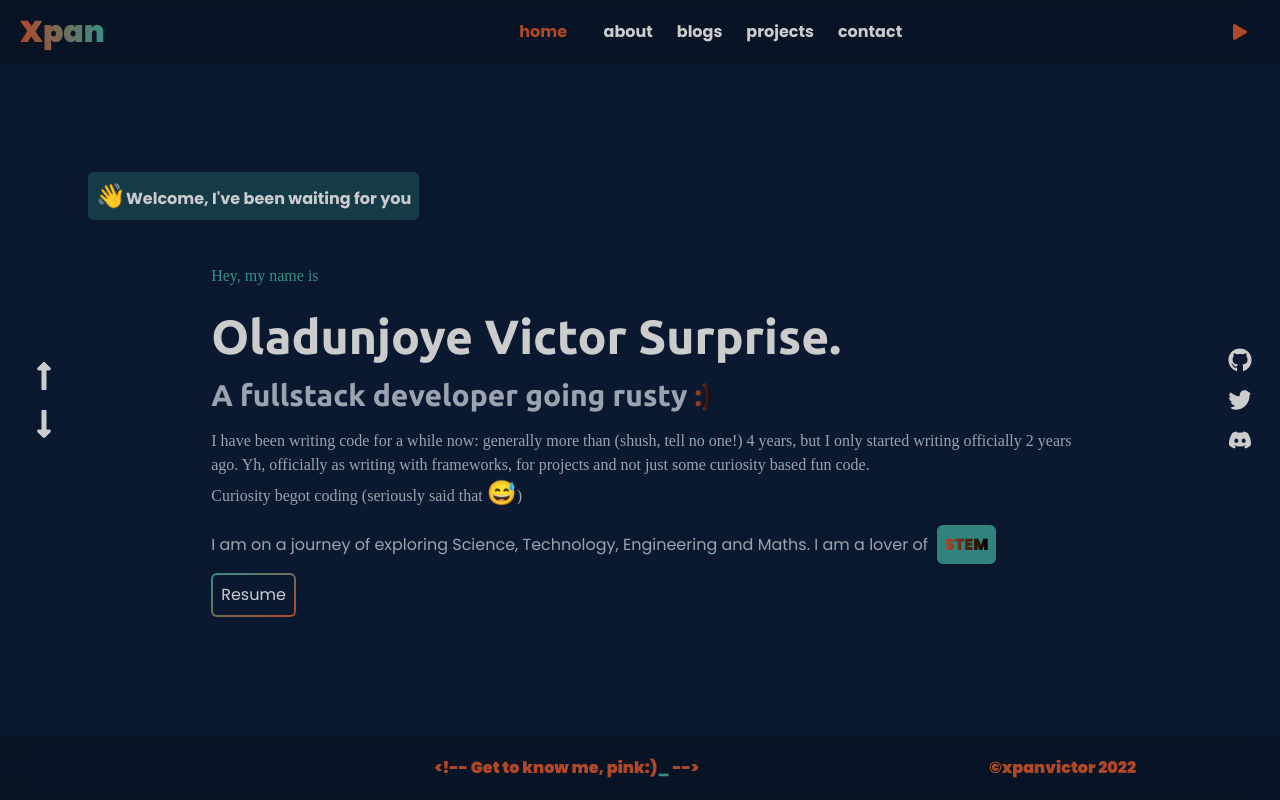
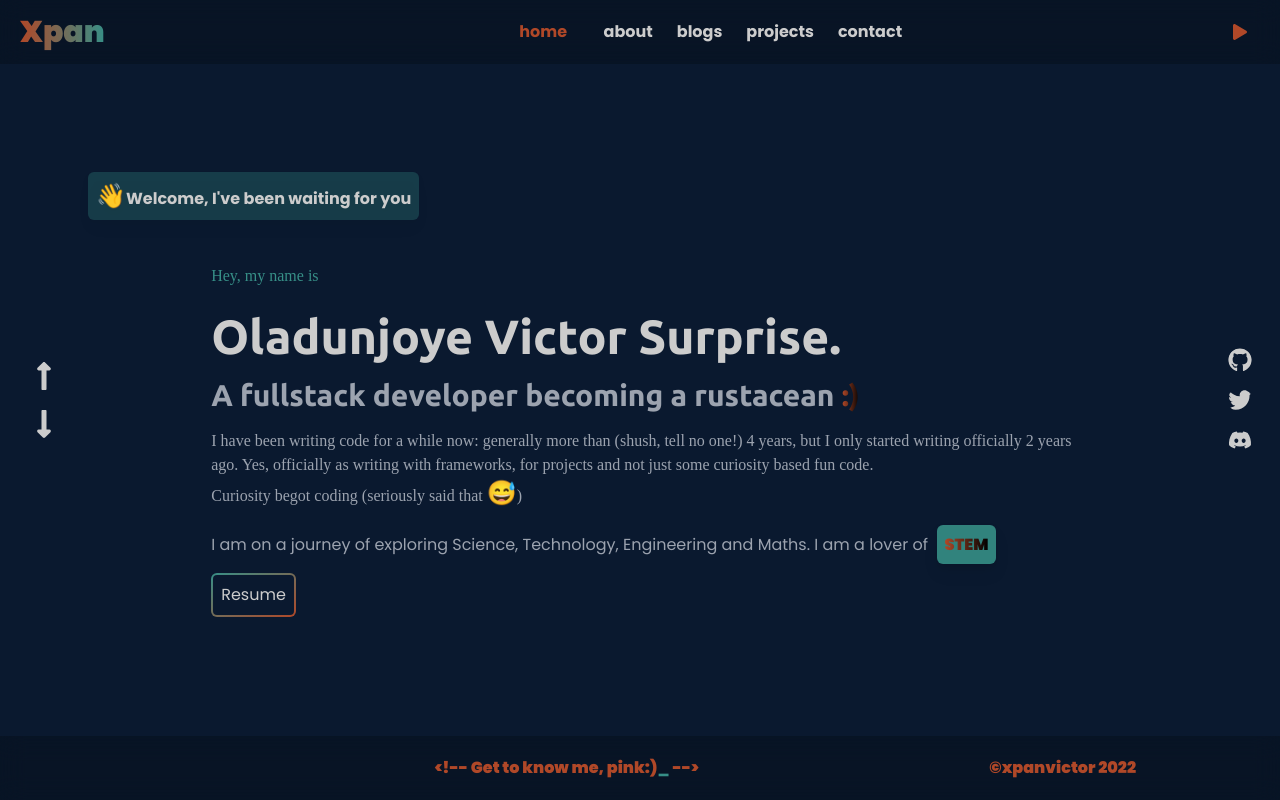
Before and after one commit to xpanvictor/portfolio, a Next.js app: page / in a window 1280 px wide. Built offline with nearby package versions, Linux system fonts and the light colour scheme; a web font is replaced by a local one.

Commit message:
Fix: desc

```diff
--- a/pages/index.tsx
+++ b/pages/index.tsx
@@ -28,11 +28,11 @@ const Home: NextPage = () => {
                   <h3><SubText>Hey, my name is</SubText></h3>
                   <h1 className='mt-6'><LabelText>Oladunjoye Victor Surprise<span className={styles.blinking}>.</span></LabelText></h1>
                   <h1 className='mt-4'><LabelText color='text-gray-400' size='large'>
-                      A fullstack developer going rusty <StyledName label={':)'} />
+                      A fullstack developer becoming a rustacean <StyledName label={':)'} />
                   </LabelText></h1>
                   <p className='mt-4'><Text font='inter' color='text-gray-400'>
                       I have been writing code for a while now: generally more than (shush, tell no one!) 4 years, but I
-                      only started writing officially 2 years ago. Yh, officially as writing with frameworks, for projects and
+                      only started writing officially 2 years ago. Yes, officially as writing with frameworks, for projects and
                       not just some curiosity based fun code. <br />
                       Curiosity begot coding
                       (seriously said that <Emoji symbol={'😅'} label={'grin'} />)
```
